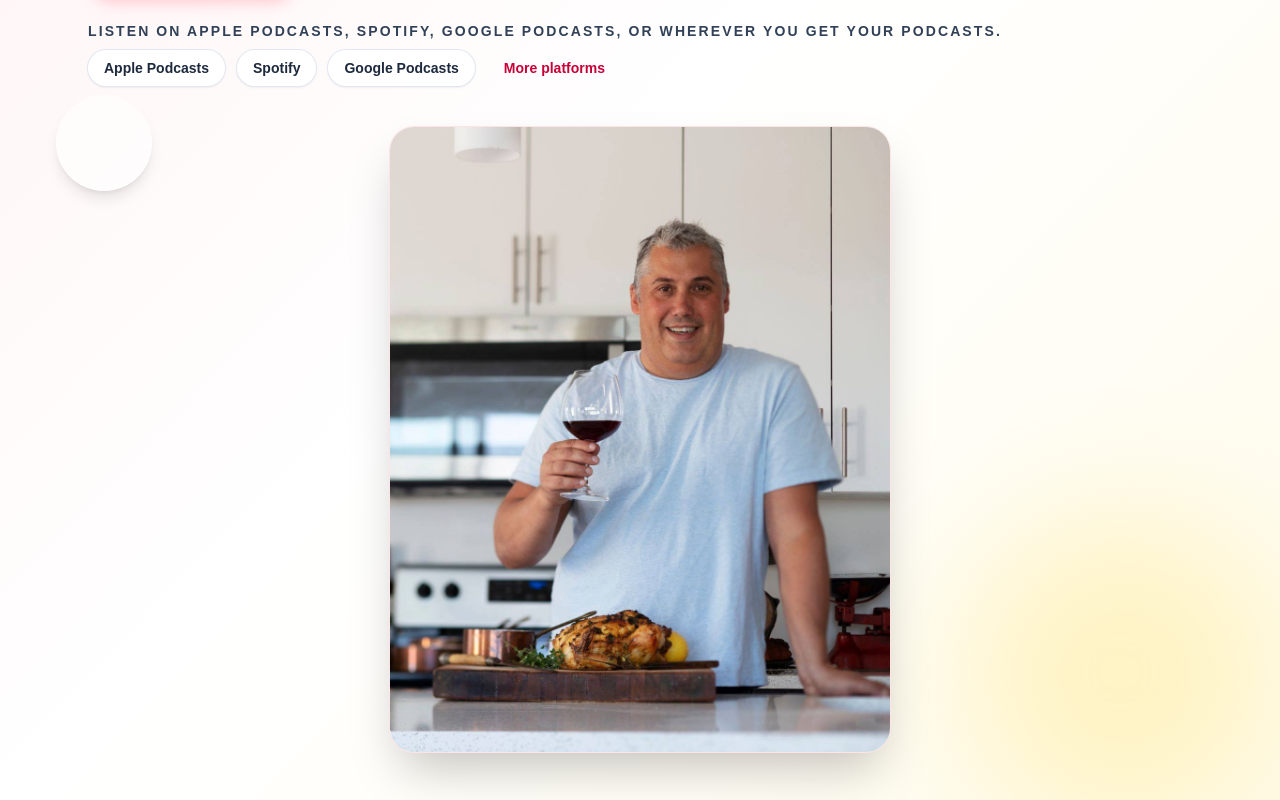
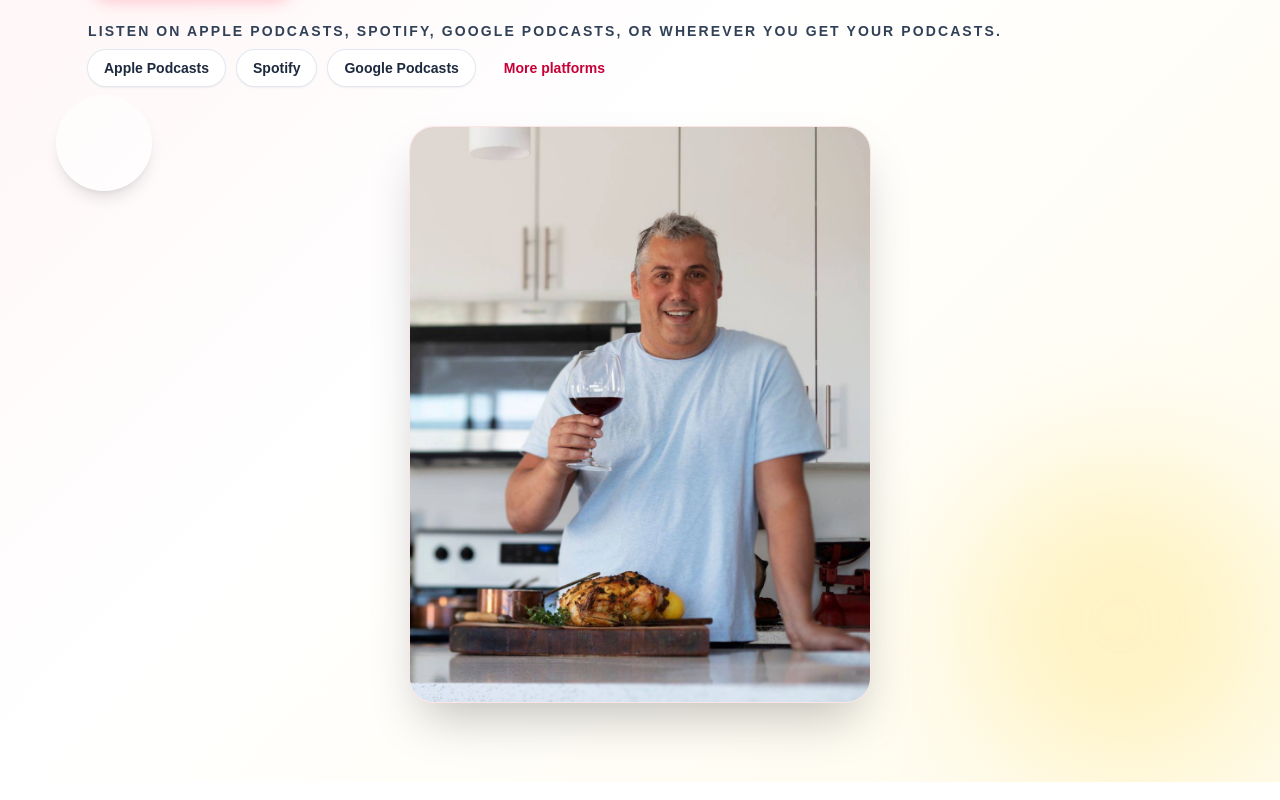
Before and after one commit to dewolfexperiences/dewolfwineexperiencewebsite, a Next.js app: page / in a window 1280 px wide. Shown: the part 580-1380 px from the top of the page. Built offline with nearby package versions, Linux system fonts and the light colour scheme.

Commit message:
Shrink hero image container again

```diff
--- a/src/app/page.tsx
+++ b/src/app/page.tsx
@@ -120,14 +120,14 @@ export default function Home() {
           </div>
           <div className="relative">
             <div className="absolute -left-8 -top-8 h-24 w-24 rounded-full bg-white/60 shadow-lg" />
-            <div className="relative mx-auto max-w-[420px] overflow-hidden rounded-3xl bg-white/60 shadow-2xl ring-1 ring-rose-100 sm:max-w-[460px] lg:max-w-[500px]">
+            <div className="relative mx-auto max-w-[380px] overflow-hidden rounded-3xl bg-white/60 shadow-2xl ring-1 ring-rose-100 sm:max-w-[420px] lg:max-w-[460px]">
               <div className="relative aspect-[4/5]">
                 <Image
                   src="/mark-profile.jpg"
                   alt="Sommelier Mark DeWolf enjoying wine in Halifax"
                   fill
                   className="object-cover"
-                  sizes="(min-width: 1024px) 500px, (min-width: 640px) 460px, 90vw"
+                  sizes="(min-width: 1024px) 460px, (min-width: 640px) 420px, 90vw"
                   priority
                 />
               </div>
```
